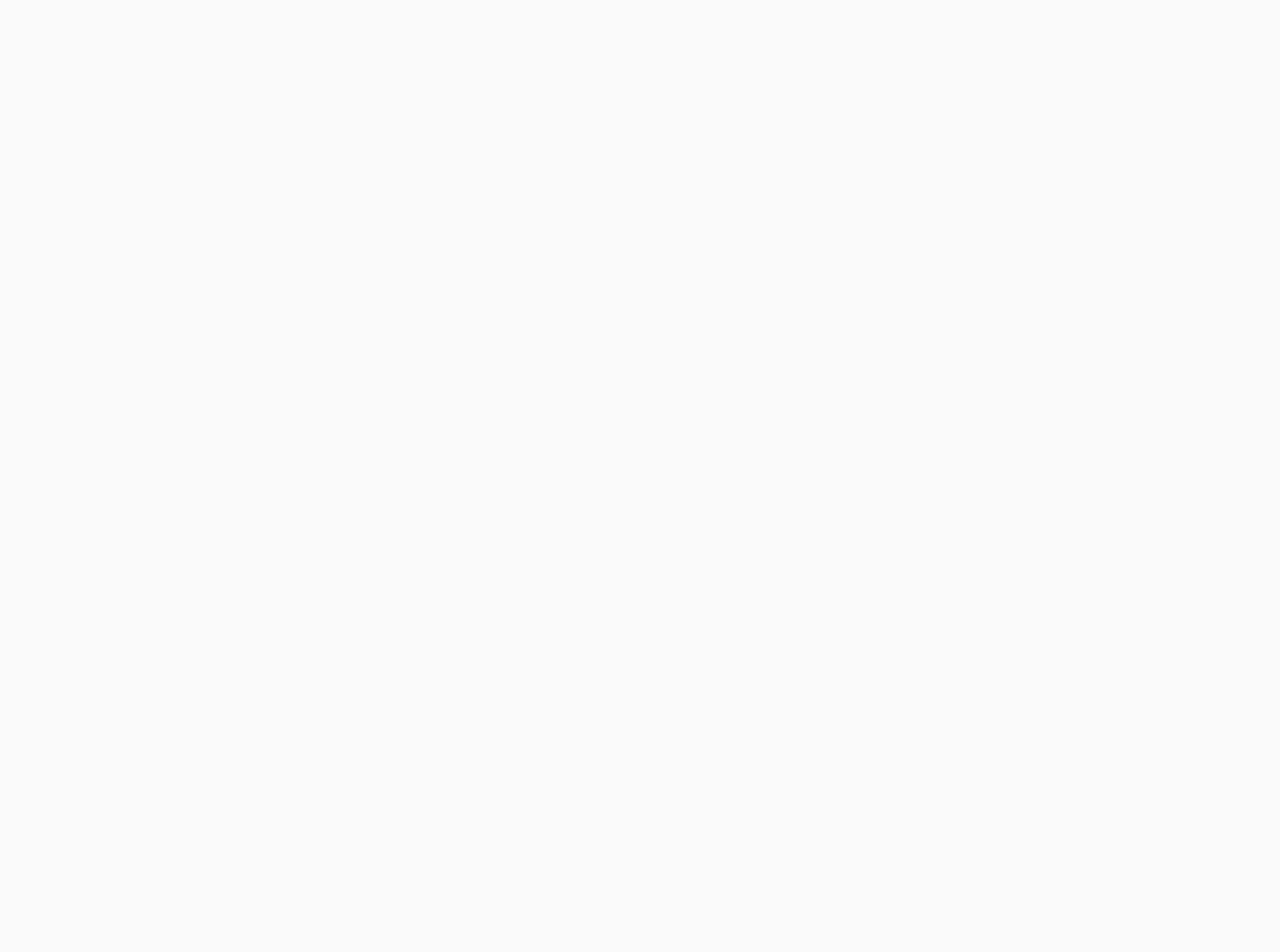
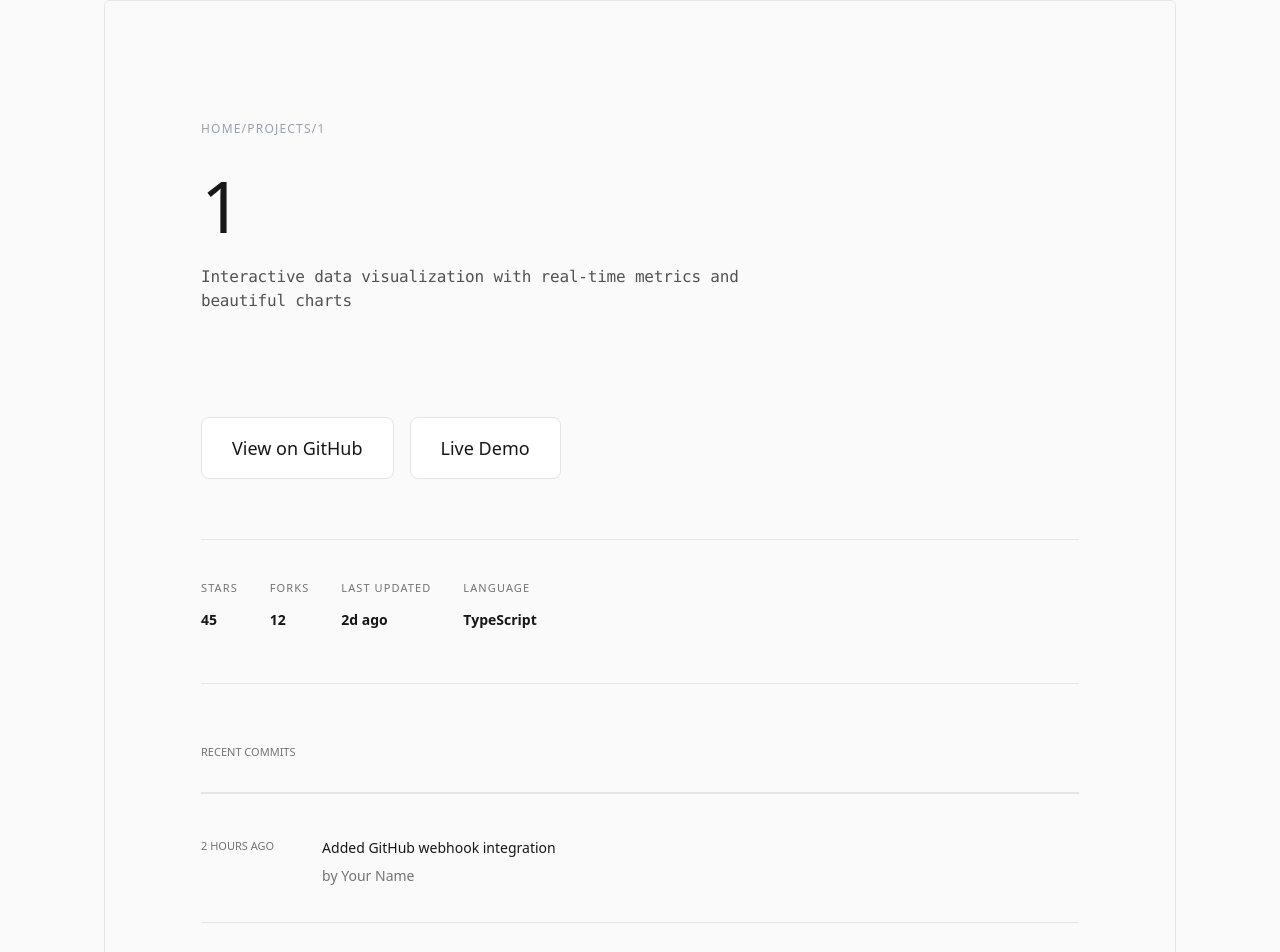
Before and after one commit to DeMaestro5/portfolio-client, a React (Vite) app: page /projects/1 in a window 1280 px wide. Before the commit this address had no page. Shown: the top 952 px of the page. Before the commit the page ends 800 px from the top, so only its background shows below. Built offline with nearby package versions, Linux system fonts and the light colour scheme.

Commit message:
Add ProjectDetails route in App component, update Card component to navigate to project details, and adjust heroHeader prop type for improved type safety

```diff
--- a/src/App.tsx
+++ b/src/App.tsx
@@ -1,12 +1,14 @@
 import { Route, Routes } from 'react-router-dom';
 import Home from './pages/Home';
 import Projects from './pages/Projects';
+import ProjectDetails from './pages/ProjectDetails';
 
 export default function Portfolio() {
   return (
     <Routes>
       <Route path='/' element={<Home />} />
       <Route path='/projects' element={<Projects />} />
+      <Route path='/projects/:name' element={<ProjectDetails />} />
     </Routes>
   );
 }
--- a/src/components/ui/card.tsx
+++ b/src/components/ui/card.tsx
@@ -1,10 +1,15 @@
 import type { Project } from './container';
+import { useNavigate } from 'react-router-dom';
 
-export default function card({ data }: { data: Project }) {
+export default function Card({ data }: { data: Project }) {
   const { category, title, description, techStack, stats } = data;
+  const navigate = useNavigate();
 
   return (
-    <div className='bg-white py-[56px] px-[48px] card-hover-border card-with-shadow max-w-[400px] border-1 border-neutral-200  w-full relative cursor-pointer transition-all duration-0.4 rounded-md hover:shadow-lg'>
+    <div
+      onClick={() => navigate(`/projects/${data.title}`)}
+      className='bg-white py-[56px] px-[48px] card-hover-border card-with-shadow max-w-[400px] border-1 border-neutral-200  w-full relative cursor-pointer transition-all duration-0.4 rounded-md hover:shadow-lg'
+    >
       <div className='text-[11px] text-neutral-500 tracking-[1.5px] font-medium uppercase mb-[20px]'>
         {category}
       </div>
--- a/src/components/ui/heroHeader.tsx
+++ b/src/components/ui/heroHeader.tsx
@@ -4,7 +4,7 @@ export default function heroHeader({
   description,
 }: {
   title: string;
-  heading: string;
+  heading: string | undefined;
   description: string;
 }) {
   return (
--- /dev/null
+++ b/src/components/ui/projectActivity.tsx
@@ -0,0 +1,16 @@
+import type { Commit } from '../../pages/ProjectDetails';
+
+export default function ProjectActivity({ data }: { data: Commit }) {
+  const { message, author, timestamp } = data;
+  return (
+    <div className='flex gap-[48px] py-[4px] border-b-1 mb-4 border-neutral-200'>
+      <div className='text-[11px] text-neutral-500 font-medium uppercase mb-[16px] '>
+        {timestamp}
+      </div>
+      <div className='flex flex-col gap-[8px] pb-[32px]'>
+        <p className='text-sm font-light text-neutral-900'>{message}</p>
+        <p className='text-sm text-neutral-500'>by {author}</p>
+      </div>
+    </div>
+  );
+}
--- /dev/null
+++ b/src/components/ui/relatedProjectCard.tsx
@@ -0,0 +1,16 @@
+import type { RelatedProject } from '../../pages/ProjectDetails';
+
+export default function RelatedProjectCard({ data }: { data: RelatedProject }) {
+  const { label, detail } = data;
+  return (
+    <div className='bg-white border-1 border-neutral-200 mt-4 metric-card-hover hover:border-1 hover:border-neutral-900 rounded-sm py-[56px] px-[48px] transition-all duration-0.3 card-with-shadow'>
+      <div className='text-sm text-neutral-900 tracking-widest font-medium mb-[20px] uppercase'>
+        {label}
+      </div>
+
+      <div className='text-[13px] text-neutral-600 font-light mb-[32px]'>
+        {detail}
+      </div>
+    </div>
+  );
+}
--- /dev/null
+++ b/src/pages/ProjectDetails.tsx
@@ -0,0 +1,133 @@
+import { useParams } from 'react-router-dom';
+import HeroHeader from '../components/ui/heroHeader';
+import ProjectActivity from '../components/ui/projectActivity';
+import RelatedProjectCard from '../components/ui/relatedProjectCard';
+
+export interface RelatedProject {
+  label: string;
+  detail: string;
+}
+
+export interface Commit {
+  message: string;
+  author: string;
+  timestamp: string;
+}
+
+const commits: Commit[] = [
+  {
+    message: 'Added GitHub webhook integration',
+    author: 'Your Name',
+    timestamp: '2 hours ago',
+  },
+  {
+    message: 'Improved caching strategy with Redis',
+    author: 'Your Name',
+    timestamp: '1 week ago',
+  },
+  {
+    message: 'Added real-time WebSocket support',
+    author: 'Your Name',
+    timestamp: '3 days ago',
+  },
+  {
+    message: 'Initial project setup with TypeScript',
+    author: 'Your Name',
+    timestamp: '5 days ago',
+  },
+];
+
+const relatedProject = [
+  {
+    label: 'Analytics Platform',
+    detail:
+      'Interactive data visualization with real-time metrics and beautiful charts',
+  },
+  {
+    label: 'Smart Assistant',
+    detail:
+      'Natural language processing with contextual understanding and learning capabilities',
+  },
+  {
+    label: 'Project Manager',
+    detail:
+      'Team collaboration with real-time updates and intelligent task management',
+  },
+];
+export default function ProjectDetails() {
+  const { name } = useParams();
+  const data = commits;
+  const relatedProjects = relatedProject;
+
+  return (
+    <div className='max-w-screen h-screen mx-auto px-[40px]'>
+      <div className='border-1 border-stone-200 rounded-t-md mx-16 px-24 '>
+        <HeroHeader
+          title={`home/projects/${name}`}
+          heading={name}
+          description='Interactive data visualization with real-time metrics and beautiful charts'
+        />
+        <div className='flex gap-[16px] pb-[60px]'>
+          <button className='text-lg text-neutral-900 font-light py-[16px] px-[30px] border border-neutral-200 rounded-lg transition-all duration-0.3 bg-white hover:bg-neutral-900 cursor-pointer hover:text-white'>
+            View on GitHub
+          </button>
+          <button className='text-lg text-neutral-900 font-light py-[16px] px-[30px] border border-neutral-200 rounded-lg transition-all duration-0.3 bg-white hover:bg-neutral-900 cursor-pointer hover:text-white'>
+            Live Demo
+          </button>
+        </div>
+        <div className='flex gap-[32px] mb-[60px] border-y-1 border-neutral-200 py-[40px]'>
+          <div className='flex flex-col gap-[16px]'>
+            <div className='text-[11px] text-neutral-500 tracking-widest font-medium uppercase'>
+              STARS
+            </div>
+            <div className='text-sm font-semibold text-neutral-900 tracking-[-20x] leading-none mb-[16px]'>
+              45
+            </div>
+          </div>
+          <div className='flex flex-col gap-[16px]'>
+            <div className='text-[11px] text-neutral-500 tracking-widest font-medium uppercase'>
+              FORKS
+            </div>
+            <div className='text-sm font-semibold text-neutral-900 tracking-[-20x] leading-none mb-[16px]'>
+              12
+            </div>
+          </div>
+          <div className='flex flex-col gap-[16px]'>
+            <div className='text-[11px] text-neutral-500 tracking-widest font-medium uppercase'>
+              LAST UPDATED
+            </div>
+            <div className='text-sm font-semibold text-neutral-900 tracking-[-20x] leading-none mb-[16px]'>
+              2d ago
+            </div>
+          </div>
+          <div className='flex flex-col gap-[16px]'>
+            <div className='text-[11px] text-neutral-500 tracking-widest font-medium uppercase'>
+              LANGUAGE
+            </div>
+            <div className='text-sm font-semibold text-neutral-900 tracking-[-20x] leading-none mb-[16px]'>
+              TypeScript
+            </div>
+          </div>
+        </div>
+        <div className='flex flex-col gap-[24px] '>
+          <p className='text-[11px] text-neutral-500 font-medium uppercase mb-[16px] border-b-2 border-neutral-200 pb-[32px]'>
+            recent commits
+          </p>
+          {data.map((item) => (
+            <ProjectActivity key={item.message} data={item} />
+          ))}
+        </div>
+        <div className='py-[60px]'>
+          <p className='text-[11px] text-neutral-500 font-medium uppercase mb-[16px] border-b-2 border-neutral-200 pb-[32px]'>
+            related projects
+          </p>
+          <div className='grid grid-cols-3 gap-[16px]'>
+            {relatedProjects.map((item) => (
+              <RelatedProjectCard key={item.label} data={item} />
+            ))}
+          </div>
+        </div>
+      </div>
+    </div>
+  );
+}
```
